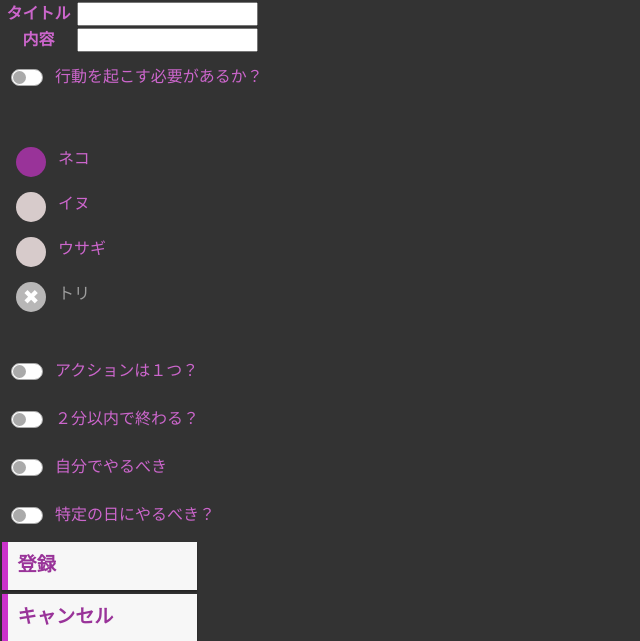
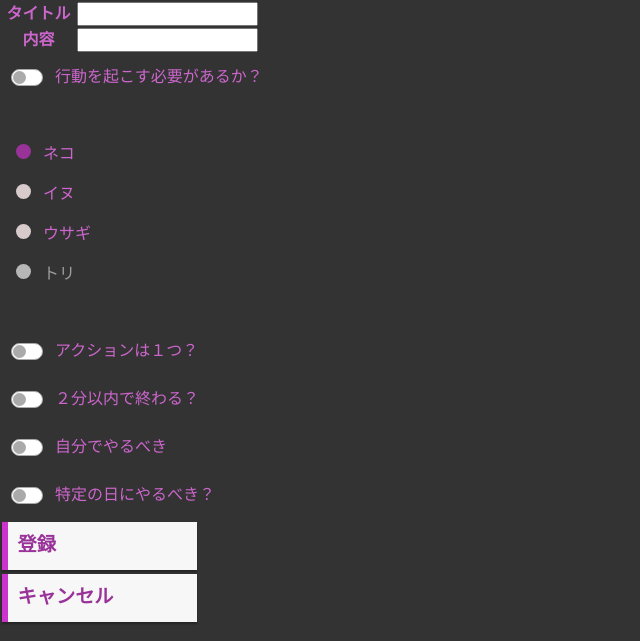
Before and after one commit to Ryuk-Togo/amenotorifune, a Django app: page /susanowo/inbox/ in a window 1280 px wide. Shown: the part 29-670 px from the top of the page, without its empty margins (0-640 px from the left). Run offline with Django 3.2, Linux system fonts and the light colour scheme.

Commit message:
modify css radio button

```diff
--- a/susanowo/static/susanowo.css
+++ b/susanowo/static/susanowo.css
@@ -131,12 +131,12 @@ body{
 }
 .cp_ipradio .option-input {
 	position: relative;
-	top: 13.33333px;
+	top: 0;
 	right: 0;
 	bottom: 0;
 	left: 0;
-	width: 30px;
-	height: 30px;
+	width: 15px;
+	height: 15px;
 	margin-right: 0.5rem;
 	cursor: pointer;
 	transition: all 0.15s ease-out 0s;
@@ -186,13 +186,12 @@ body{
 	background: #b8b7b7;
 }
 .cp_ipradio .option-input:disabled::before {
-	font-size: 20px;
-	line-height: 30px;
+	font-size: 12px;
+	line-height: 15px;
 	position: absolute;
 	display: inline-block;
-	width: 30px;
-	height: 30px;
-	content: '✖︎';
+	width: 15px;
+	height: 15px;
 	text-align: center;
 }
 .cp_ipradio .disabled {
```
